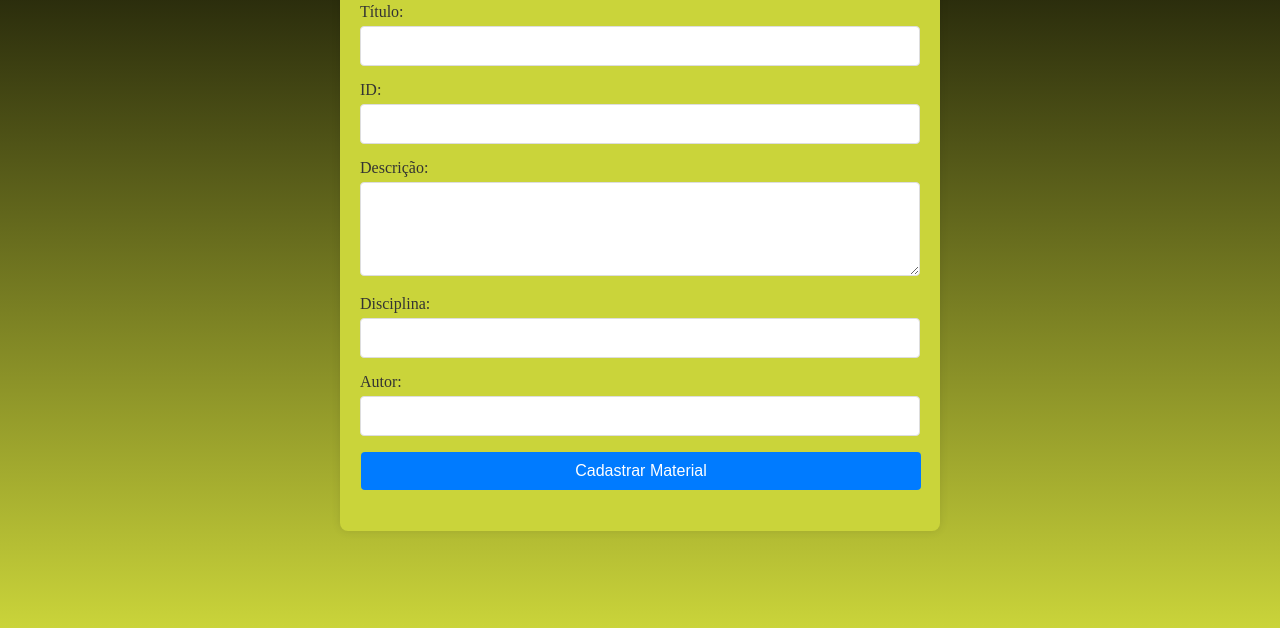
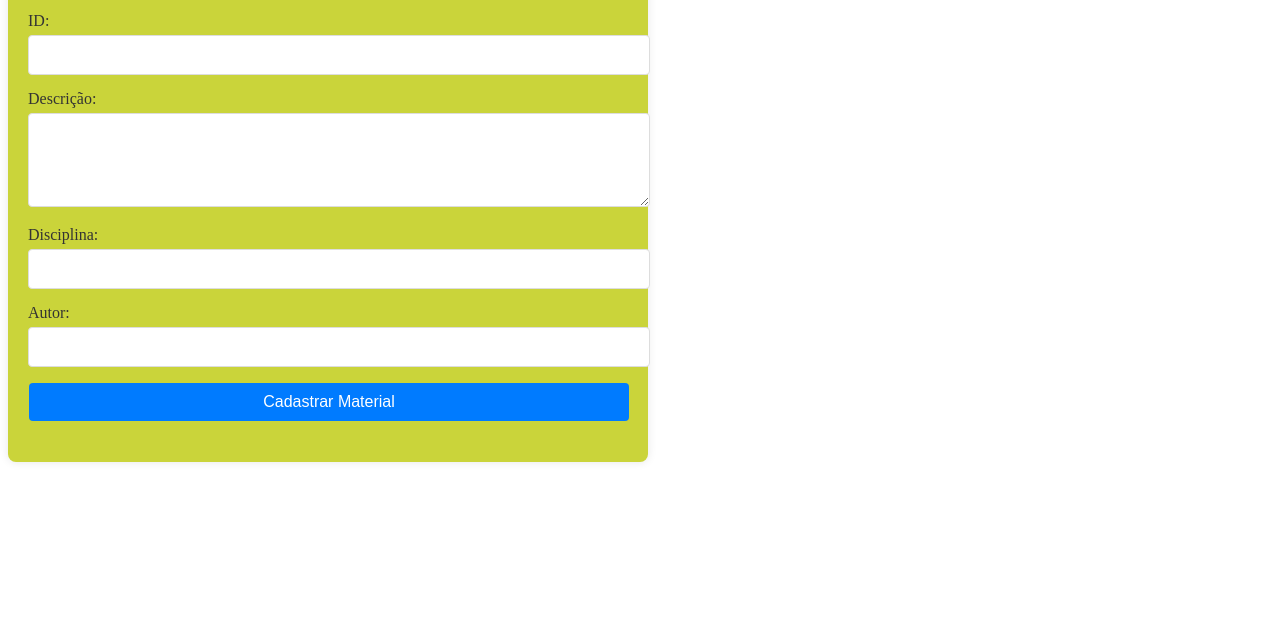
Before and after one commit to enzo-s-azevedo/estudAI, a website: page src/pages/admin/tela_cadastro_materiais/index.html in a window 1280 px wide. Shown: the part 172-816 px from the top of the page. Drawn offline with Linux system fonts and the light colour scheme.

```diff
--- a/src/pages/admin/css/styles.css
+++ b/src/pages/admin/css/styles.css
@@ -1,16 +1,5 @@
-* {
-    margin: 0;
-    padding: 0;
-    box-sizing: border-box;
-}
-
 body {
-    display: flex;
-    align-items: center;
-    justify-content: center;
-    width: 100%;
-    height: 100vh;
-    background: linear-gradient(180deg, #000000, #cad43a);
+  height: 100vh !important;
 }
 
 .container {
@@ -21,7 +10,6 @@
   width: 100%;
   max-width: 600px;
 }
-
 
 h1 {
   text-align: center;
@@ -64,10 +52,8 @@
   transition: background-color 0.3s ease;
 }
 
-
 button:hover {
   background-color: #0056b3;
-
 }
 
 table {
@@ -76,7 +62,8 @@
   margin-top: 20px;
 }
 
-th, td {
+th,
+td {
   border: 1px solid #ddd;
   padding: 10px;
   text-align: left;
--- a/src/pages/admin/tela_cadastro_materiais/index.html
+++ b/src/pages/admin/tela_cadastro_materiais/index.html
@@ -1,11 +1,11 @@
 <!DOCTYPE html>
 <html lang="pt-BR">
-
   <head>
-    <meta charset="UTF-8">
-    <meta name="viewport" content="width=device-width, initial-scale=1.0">
+    <meta charset="UTF-8" />
+    <meta name="viewport" content="width=device-width, initial-scale=1.0" />
     <title>Registro de Materiais</title>
-    <link rel="stylesheet" href="../css/styles.css">
+    <link rel="stylesheet" href="../../../styles/global.css" />
+    <link rel="stylesheet" href="../css/styles.css" />
   </head>
 
   <body>
@@ -13,26 +13,28 @@
       <h1>Registro de Materiais</h1>
       <form id="registerBooks-form">
         <label for="title">Título:</label>
-            <input type="text" id="title" name="title" required>
+        <input type="text" id="title" name="title" required />
 
         <label for="id">ID:</label>
-            <input type="text" id="id" name="id" required>
+        <input type="text" id="id" name="id" required />
 
         <label for="description">Descrição:</label>
-            <textarea id="description" name="description" rows="4" required></textarea>
+        <textarea
+          id="description"
+          name="description"
+          rows="4"
+          required
+        ></textarea>
 
         <label for="subject">Disciplina:</label>
-            <input type="text" id="subject" name="subject" required>
+        <input type="text" id="subject" name="subject" required />
 
         <label for="author">Autor:</label>
-            <input type="text" id="author" name="author" required>
+        <input type="text" id="author" name="author" required />
 
         <button type="submit">Cadastrar Material</button>
-            <div class="register">
-
-            </div>
+        <div class="register"></div>
       </form>
     </div>
   </body>
-
 </html>
--- a/src/pages/tela_inicial/src/css/styles.css
+++ b/src/pages/tela_inicial/src/css/styles.css
@@ -4,13 +4,7 @@
 }
 
 body {
-  display: flex;
-  align-items: center;
-  justify-content: center;
-  align-items: center;
-  width: 100%;
-  height: 100vh;
-  background: linear-gradient(180deg, #000000, #cad43a);
+  height: 100vh !important;
 }
 
 .direcionamento-cronômetro,
```
Also changed, not shown: src/pages/admin/tela_gerenciar_materiais/index.html (+6 -10 lines), src/pages/tela_inicial/index.html (+6 -5 lines). Lines whose indentation alone changed are shown as unchanged.
